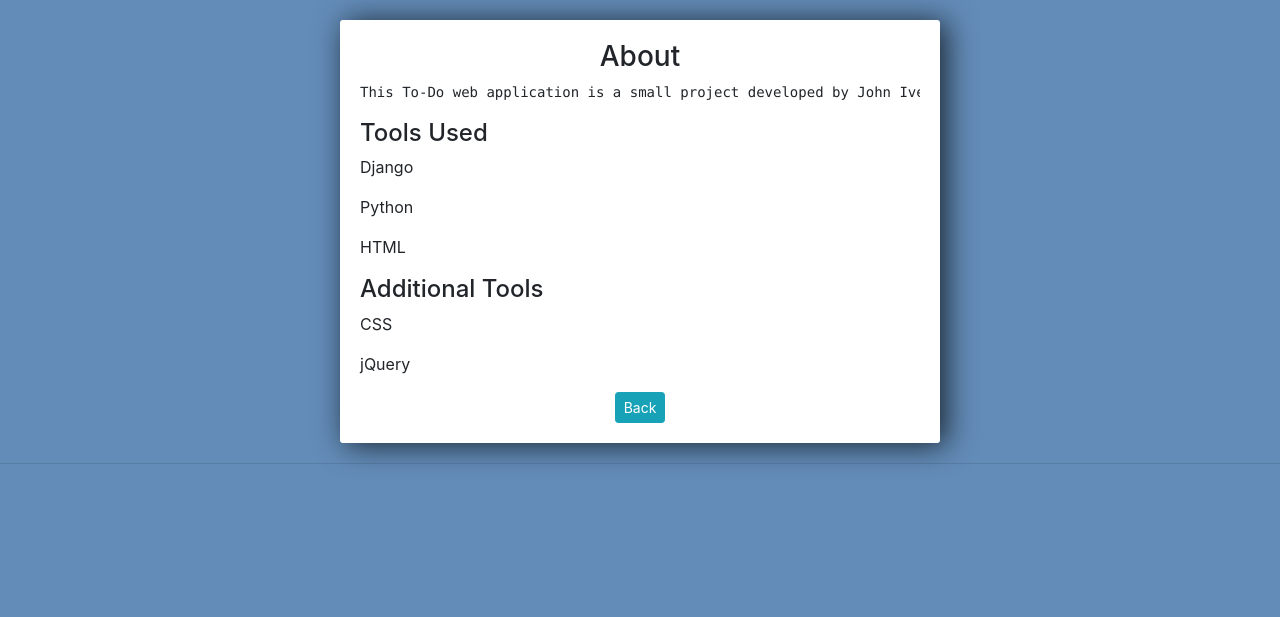
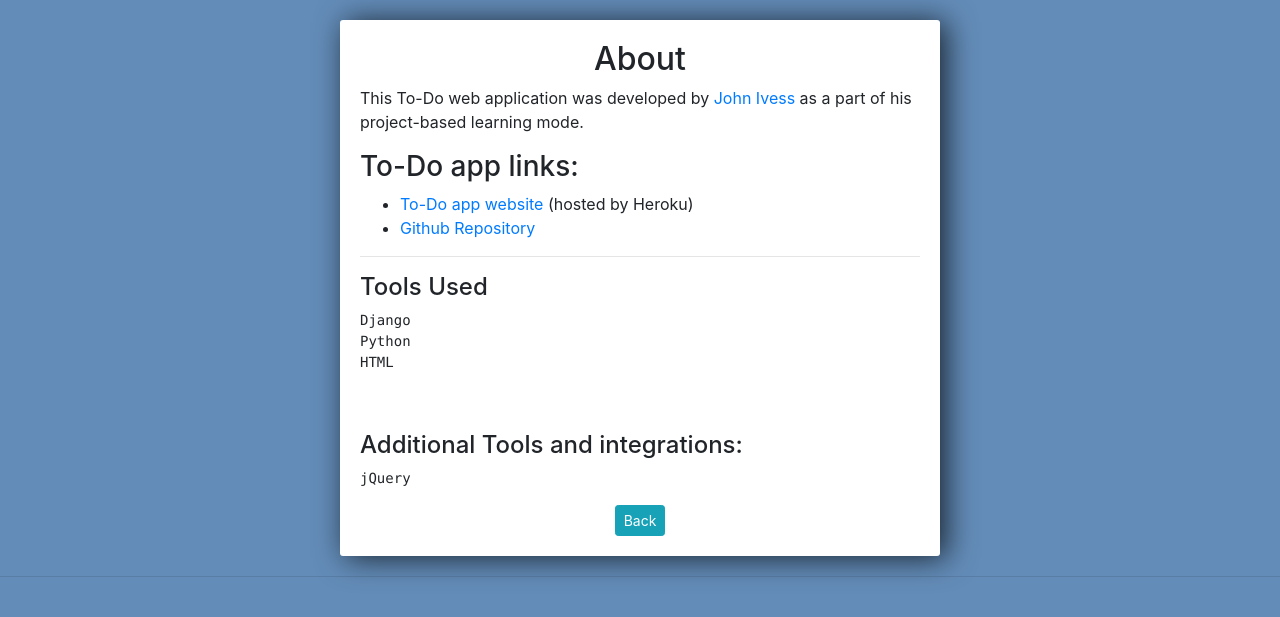
Before and after one commit to IvessJohn/django-todo-app, a Django app: template taskmanager/templates/taskmanager/about.html in a window 1280 px wide. Shown: the top 617 px of the page. Run offline with Django 3.2, Linux system fonts and the light colour scheme; the template is opened without the code that fills it, so the values that code supplies are empty; some libraries are stand-ins or nearby versions.

Commit message:
Update about.html

```diff
--- a/taskmanager/templates/taskmanager/about.html
+++ b/taskmanager/templates/taskmanager/about.html
@@ -1,20 +1,26 @@
 {% extends 'taskmanager/main.html' %} {% block content %}
 
 <div class="center-column">
-    <h3>
+    <h2>
         <center>About</center>
-    </h3>
+    </h2>
     <div>
-        <pre>This To-Do web application is a small project developed by John Ivess.</pre>
+        <p>This To-Do web application was developed by <a href="https://twitter.com/ivess_john">John Ivess</a> as a part of his project-based learning mode.</p>
+
+        <h3>To-Do app links:</h3>
+        <ul>
+            <li><a href="https://ivess-simpletodolist.herokuapp.com/">To-Do app website</a> (hosted by Heroku)</li>
+            <li><a href="https://github.com/IvessJohn/django-todo-app">Github Repository</a></li>
+        </ul>
+
+        <hr>
 
         <h4>Tools Used</h4>
-        <p>Django</p>
-        <p>Python</p>
-        <p>HTML</p>
+        <pre>Django<br>Python<br>HTML</br>
+        </pre>
 
-        <h4>Additional Tools</h4>
-        <p>CSS</p>
-        <p>jQuery</p>
+        <h4>Additional Tools and integrations:</h4>
+        <pre>jQuery</pre>
 
         <center><a class="btn btn-sm btn-info" href="{% url 'list' %}">Back</a></td>
         </center>
```
